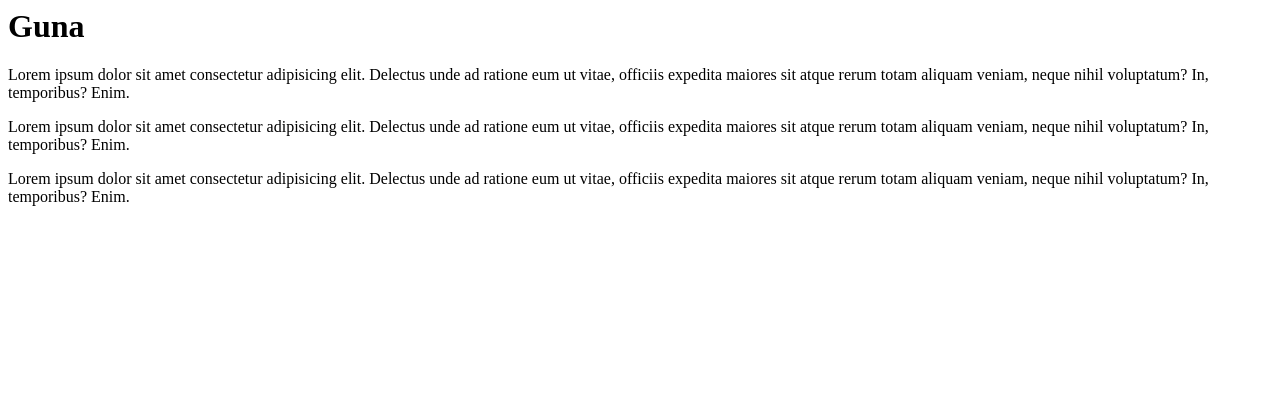
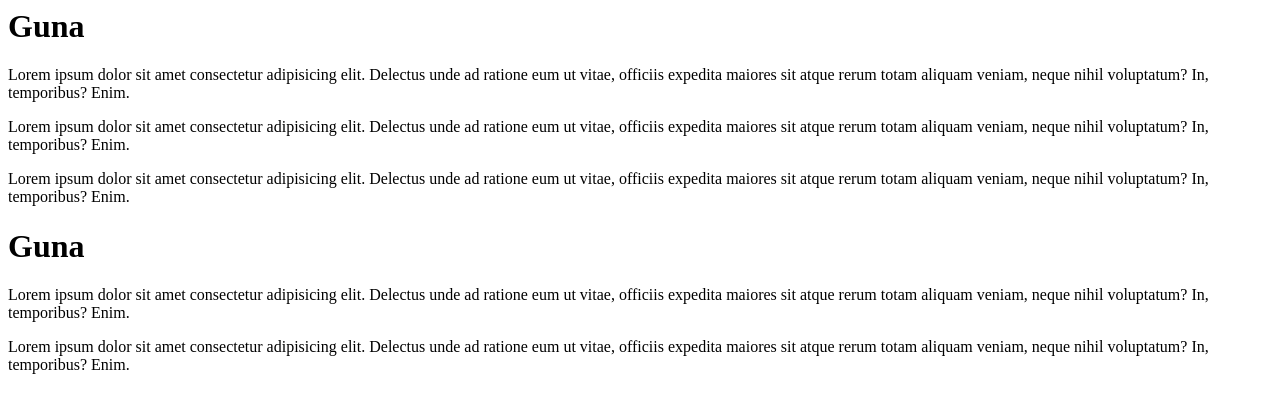
Before and after one commit to GunaPentjusa/tests4, a plain HTML site: page index.html in a window 1280 px wide. Drawn offline with Linux system fonts and the light colour scheme.

Commit message:
initialcommit

```diff
--- a/index.html
+++ b/index.html
@@ -9,5 +9,8 @@
     <p>Lorem ipsum dolor sit amet consectetur adipisicing elit. Delectus unde ad ratione eum ut vitae, officiis expedita maiores sit atque rerum totam aliquam veniam, neque nihil voluptatum? In, temporibus? Enim.</p>
     <p>Lorem ipsum dolor sit amet consectetur adipisicing elit. Delectus unde ad ratione eum ut vitae, officiis expedita maiores sit atque rerum totam aliquam veniam, neque nihil voluptatum? In, temporibus? Enim.</p>
     <p>Lorem ipsum dolor sit amet consectetur adipisicing elit. Delectus unde ad ratione eum ut vitae, officiis expedita maiores sit atque rerum totam aliquam veniam, neque nihil voluptatum? In, temporibus? Enim.</p>
+    <h1>Guna</h1>
+    <p>Lorem ipsum dolor sit amet consectetur adipisicing elit. Delectus unde ad ratione eum ut vitae, officiis expedita maiores sit atque rerum totam aliquam veniam, neque nihil voluptatum? In, temporibus? Enim.</p>
+    <p>Lorem ipsum dolor sit amet consectetur adipisicing elit. Delectus unde ad ratione eum ut vitae, officiis expedita maiores sit atque rerum totam aliquam veniam, neque nihil voluptatum? In, temporibus? Enim.</p>
 </body>
 </html>
```
